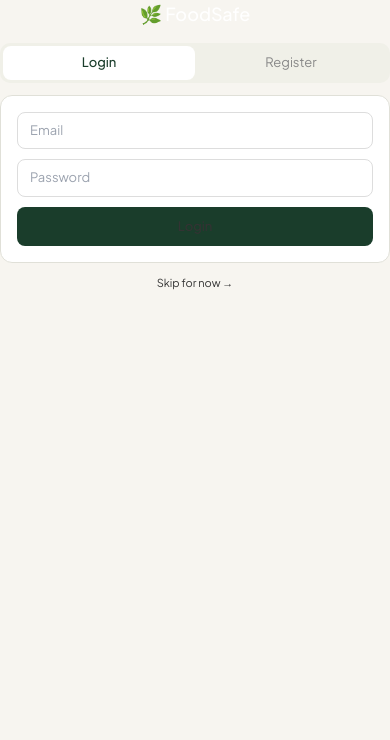
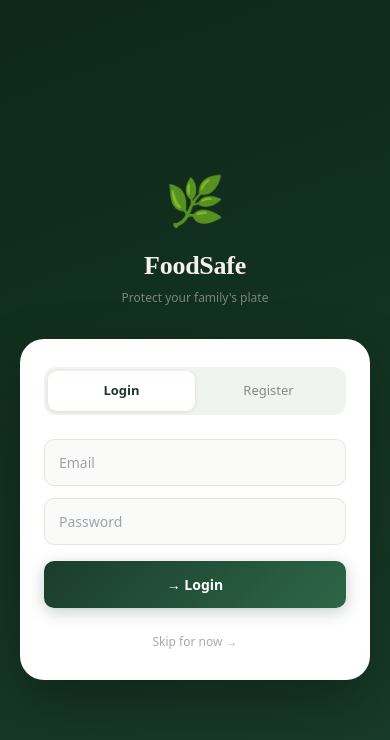
Before and after one commit to AtharvaVavhal/FoodSafe, a React (Vite) app in the folder frontend/: page /auth in a window 390 px wide. Shown: the top 740 px of the page. Built offline with nearby package versions, Linux system fonts and the light colour scheme; no server answers; a web font is replaced by a local one.

Commit message:
fix: beautiful mobile auth page

```diff
--- a/frontend/src/pages/AuthPage.jsx
+++ b/frontend/src/pages/AuthPage.jsx
@@ -6,13 +6,13 @@ import { register, login } from '../services/api'
 export default function AuthPage() {
   const { setAuth } = useStore()
   const nav = useNavigate()
-  const [mode, setMode]       = useState('login') // login | register
-  const [name, setName]       = useState('')
-  const [email, setEmail]     = useState('')
+  const [mode, setMode]         = useState('login')
+  const [name, setName]         = useState('')
+  const [email, setEmail]       = useState('')
   const [password, setPassword] = useState('')
-  const [city, setCity]       = useState('')
-  const [loading, setLoading] = useState(false)
-  const [error, setError]     = useState('')
+  const [city, setCity]         = useState('')
+  const [loading, setLoading]   = useState(false)
+  const [error, setError]       = useState('')
 
   async function handleSubmit() {
     if (!email || !password) return
@@ -22,7 +22,7 @@ export default function AuthPage() {
         ? await register({ name, email, password, city })
         : await login({ email, password })
       setAuth({ id: res.user_id, name: res.name, email }, res.access_token)
-      nav('/')
+      nav('/scan')
     } catch (e) {
       setError(e?.response?.data?.detail || 'Something went wrong')
     } finally {
@@ -30,22 +30,56 @@ export default function AuthPage() {
     }
   }
 
+  const inp = {
+    padding: '12px 14px', borderRadius: 10,
+    border: '1px solid #e0e8da', fontSize: 14,
+    fontFamily: 'inherit', outline: 'none', width: '100%',
+    background: '#fafaf8', color: '#1a1208',
+  }
+
   return (
-    <div style={{ display: 'flex', flexDirection: 'column', gap: 12 }}>
-      <div style={{ fontSize: 18, fontWeight: 500, textAlign: 'center', marginBottom: 4 }}>
-        🌿 FoodSafe
+    <div style={{
+      minHeight: '100vh',
+      background: 'linear-gradient(160deg, #0d2818 0%, #1a3d2b 100%)',
+      display: 'flex', flexDirection: 'column',
+      alignItems: 'center', justifyContent: 'center',
+      padding: '24px 20px',
+      fontFamily: "'DM Sans', system-ui, sans-serif",
+    }}>
+      {/* Logo */}
+      <div style={{ textAlign: 'center', marginBottom: 32 }}>
+        <div style={{ fontSize: 48, marginBottom: 10 }}>🌿</div>
+        <div style={{
+          fontSize: 26, fontWeight: 700, color: '#f5f0e8',
+          fontFamily: "'Playfair Display', serif",
+          letterSpacing: '-0.01em',
+        }}>FoodSafe</div>
+        <div style={{ fontSize: 12, color: 'rgba(245,240,232,0.45)', marginTop: 4 }}>
+          Protect your family's plate
+        </div>
       </div>
 
+      {/* Card */}
+      <div style={{
+        width: '100%', maxWidth: 400,
+        background: '#fff', borderRadius: 24,
+        padding: '28px 24px',
+        boxShadow: '0 24px 60px rgba(0,0,0,0.3)',
+      }}>
         {/* Toggle */}
-      <div style={{ display: 'flex', background: '#f0f0e8', borderRadius: 10, padding: 3 }}>
+        <div style={{
+          display: 'flex', background: '#f0f4ee',
+          borderRadius: 12, padding: 4, marginBottom: 24,
+        }}>
           {['login', 'register'].map(m => (
-          <button key={m} onClick={() => { setMode(m); setError('') }}
-            style={{
-              flex: 1, padding: '7px 0', borderRadius: 8, border: 'none',
+            <button key={m} onClick={() => { setMode(m); setError('') }} style={{
+              flex: 1, padding: '10px 0', borderRadius: 9, border: 'none',
               fontFamily: 'inherit', fontSize: 13, cursor: 'pointer',
               background: mode === m ? '#fff' : 'transparent',
-              fontWeight: mode === m ? 500 : 400,
+              fontWeight: mode === m ? 600 : 400,
               color: mode === m ? '#1a3d2b' : '#888',
+              boxShadow: mode === m ? '0 1px 4px rgba(0,0,0,0.1)' : 'none',
+              transition: 'all 0.15s',
             }}>
               {m === 'login' ? 'Login' : 'Register'}
             </button>
@@ -53,39 +87,53 @@ export default function AuthPage() {
         </div>
 
         {/* Form */}
-      <div style={{ background: '#fff', borderRadius: 12, padding: 16, border: '0.5px solid #e0e0d8', display: 'flex', flexDirection: 'column', gap: 10 }}>
+        <div style={{ display: 'flex', flexDirection: 'column', gap: 12 }}>
           {mode === 'register' && (
             <>
-            <input value={name} onChange={e => setName(e.target.value)} placeholder="Full name"
-              style={{ padding: '8px 12px', borderRadius: 8, border: '1px solid #ddd', fontSize: 13, fontFamily: 'inherit', outline: 'none' }} />
-            <input value={city} onChange={e => setCity(e.target.value)} placeholder="City (e.g. Pune)"
-              style={{ padding: '8px 12px', borderRadius: 8, border: '1px solid #ddd', fontSize: 13, fontFamily: 'inherit', outline: 'none' }} />
+              <input value={name} onChange={e => setName(e.target.value)}
+                placeholder="Full name" style={inp} />
+              <input value={city} onChange={e => setCity(e.target.value)}
+                placeholder="City (e.g. Pune)" style={inp} />
             </>
           )}
-        <input value={email} onChange={e => setEmail(e.target.value)} placeholder="Email" type="email"
-          style={{ padding: '8px 12px', borderRadius: 8, border: '1px solid #ddd', fontSize: 13, fontFamily: 'inherit', outline: 'none' }} />
-        <input value={password} onChange={e => setPassword(e.target.value)} placeholder="Password" type="password"
+          <input value={email} onChange={e => setEmail(e.target.value)}
+            placeholder="Email" type="email" style={inp} />
+          <input value={password} onChange={e => setPassword(e.target.value)}
+            placeholder="Password" type="password"
             onKeyDown={e => e.key === 'Enter' && handleSubmit()}
-          style={{ padding: '8px 12px', borderRadius: 8, border: '1px solid #ddd', fontSize: 13, fontFamily: 'inherit', outline: 'none' }} />
+            style={inp} />
 
-        {error && <div style={{ fontSize: 11, color: '#A32D2D' }}>{error}</div>}
+          {error && (
+            <div style={{
+              fontSize: 12, color: '#A32D2D',
+              background: '#fff0f0', padding: '8px 12px',
+              borderRadius: 8, border: '1px solid #f7c1c1',
+            }}>{error}</div>
+          )}
 
-        <button onClick={handleSubmit} disabled={loading}
-          style={{
-            padding: 10, borderRadius: 8, border: 'none',
-            background: loading ? '#ccc' : '#1a3d2b',
-            color: '#333', fontSize: 13, fontWeight: 500,
-            cursor: 'pointer', fontFamily: 'inherit',
+          <button onClick={handleSubmit} disabled={loading} style={{
+            padding: '13px', borderRadius: 10, border: 'none',
+            background: loading ? '#ccc' : 'linear-gradient(135deg, #1a3d2b, #2d6647)',
+            color: '#fff', fontSize: 14, fontWeight: 600,
+            cursor: loading ? 'not-allowed' : 'pointer',
+            fontFamily: 'inherit', marginTop: 4,
+            boxShadow: '0 4px 16px rgba(26,61,43,0.25)',
+            transition: 'opacity 0.2s',
           }}>
-          {loading ? 'Please wait...' : mode === 'login' ? 'Login' : 'Create Account'}
+            {loading ? 'Please wait...' : mode === 'login' ? '→ Login' : '→ Create Account'}
           </button>
         </div>
 
         {/* Skip */}
-      <button onClick={() => nav('/')}
-        style={{ fontSize: 11, color: '#333', background: 'none', border: 'none', cursor: 'pointer' }}>
+        <div style={{ textAlign: 'center', marginTop: 20 }}>
+          <button onClick={() => nav('/scan')} style={{
+            fontSize: 12, color: '#aaa', background: 'none',
+            border: 'none', cursor: 'pointer', fontFamily: 'inherit',
+          }}>
             Skip for now →
           </button>
         </div>
+      </div>
+    </div>
   )
 }
```
Lines whose indentation alone changed are shown as unchanged.
